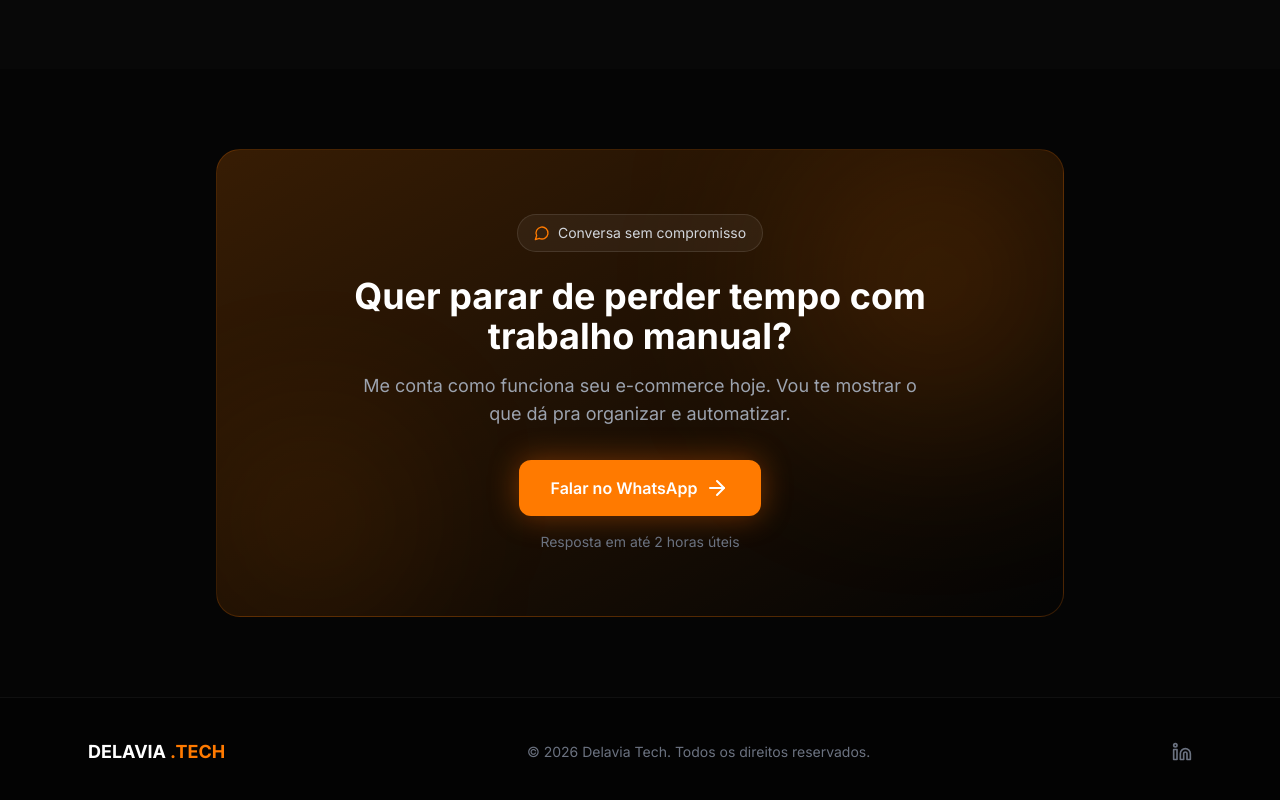
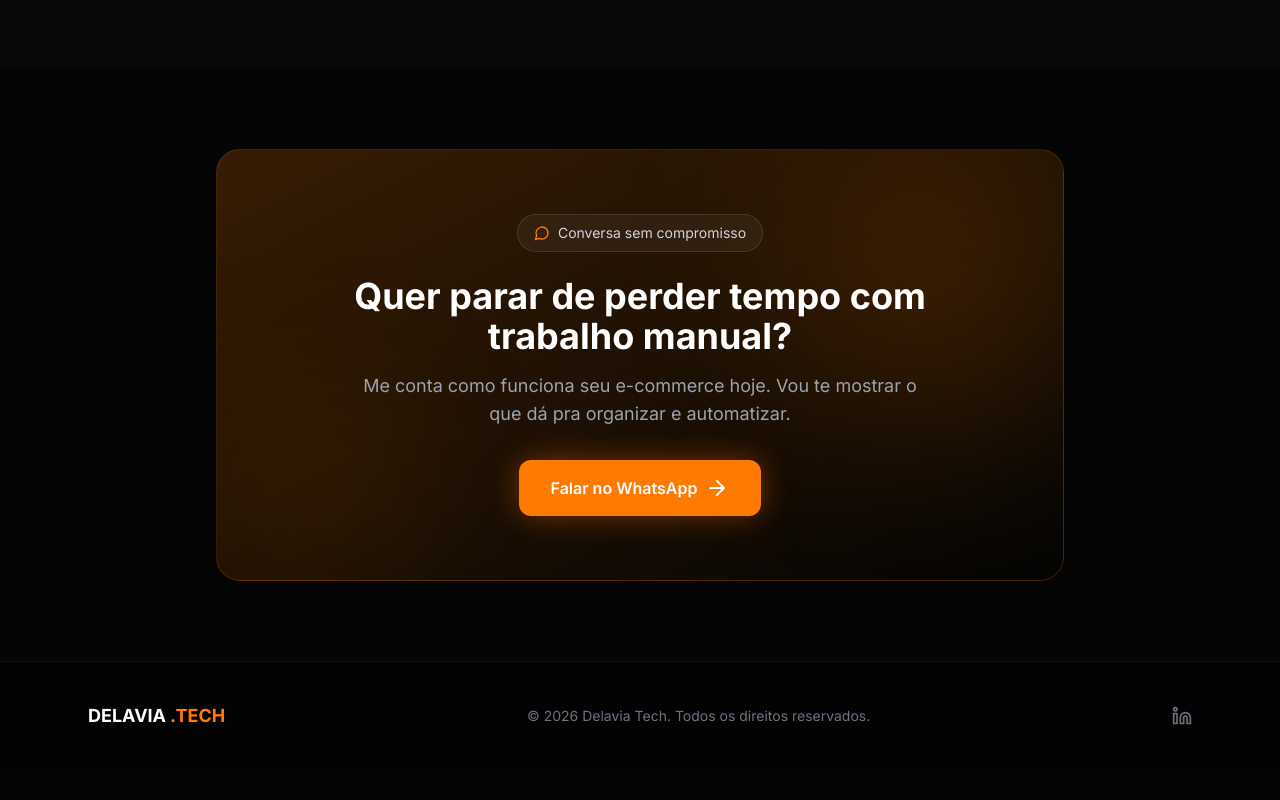
Before and after one commit to edshowsz/delavia-tech, a Next.js app: page /lp/ecomm in a window 1280 px wide. Shown: the part 2334-3134 px from the top of the page. After the commit the page ends 3104 px from the top, so only its background shows below. Built offline with nearby package versions, Linux system fonts and the light colour scheme.

Commit message:
fix: remove texto de resposta em 2 horas do ecomm

```diff
--- a/components/ecomm/EcommCTA.tsx
+++ b/components/ecomm/EcommCTA.tsx
@@ -39,10 +39,6 @@
               Falar no WhatsApp
               <ArrowRight className="group-hover:translate-x-1 transition-transform" />
             </a>
-
-            <p className="text-gray-500 text-sm mt-4">
-              Resposta em até 2 horas úteis
-            </p>
           </div>
         </div>
 
```
